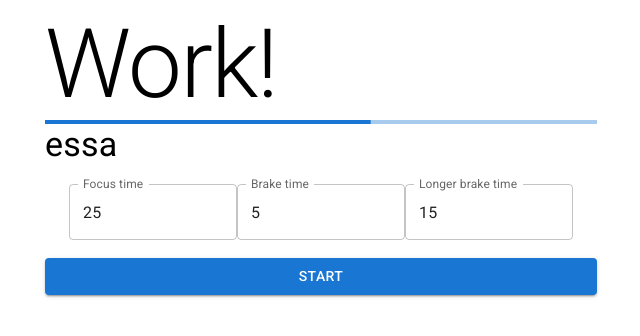
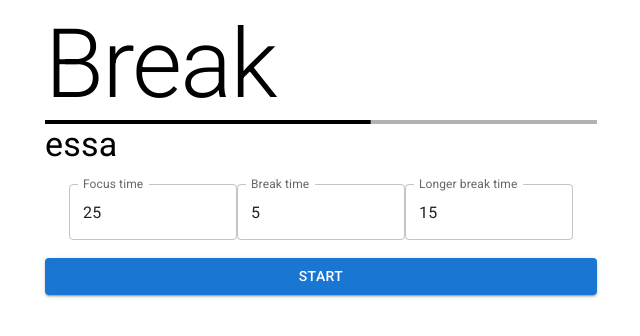
Before and after one commit to pjwegiel/pomodoro, a React (Create React App) app: page / in a window 1280 px wide. Shown: the top 336 px of the page, without its empty margins (319-959 px from the left). Built offline with nearby package versions, Linux system fonts and the light colour scheme.

Commit message:
added redux

```diff
--- a/package.json
+++ b/package.json
@@ -15,7 +15,10 @@
     "@types/react-dom": "^17.0.11",
     "react": "^17.0.2",
     "react-dom": "^17.0.2",
+    "react-redux": "^7.2.6",
     "react-scripts": "5.0.0",
+    "redux": "^4.1.2",
+    "redux-thunk": "^2.4.1",
     "typescript": "^4.5.5",
     "web-vitals": "^2.1.4"
   },
@@ -38,6 +41,9 @@
     ]
   },
   "devDependencies": {
+    "@types/react-redux": "^7.1.22",
+    "@types/redux": "^3.6.0",
+    "@types/redux-thunk": "^2.1.0",
     "@typescript-eslint/eslint-plugin": "^5.10.2",
     "@typescript-eslint/parser": "^5.10.2",
     "eslint": "^8.8.0",
--- a/src/App.tsx
+++ b/src/App.tsx
@@ -1,4 +1,5 @@
 import { Container } from '@mui/material'
+import { useState } from 'react'
 import { ProgressBar } from './Components/ProgressBar/ProgressBar'
 import { Form } from './Components/Form/Form'
 
@@ -11,7 +12,18 @@ import { Form } from './Components/Form/Form'
 // counter of past intervals
 
 function App() {
-    const isWorking = true
+    type timesStateType = {
+        focusTime: number
+        breakTime: number
+        longerBreakTime: number
+    }
+    const [timesState, setTimesState] = useState<timesStateType>({
+        focusTime: 15,
+        breakTime: 5,
+        longerBreakTime: 15,
+    })
+
+    const isWorking = false
     return (
         <Container maxWidth="sm">
             <ProgressBar isWorking={isWorking} />
--- /dev/null
+++ b/src/Components/ActionButton/ActionButton.tsx
@@ -0,0 +1,24 @@
+import Button from '@mui/material/Button'
+
+type ActionButtonProps = {
+    label: string
+    onClickEvent: () => void
+}
+
+export function ActionButton({
+    label,
+    onClickEvent,
+}: ActionButtonProps): JSX.Element {
+    return (
+        <Button
+            variant="contained"
+            fullWidth
+            onClick={(e) => {
+                e.preventDefault()
+                onClickEvent()
+            }}
+        >
+            {label}
+        </Button>
+    )
+}
--- a/src/Components/Form/Form.tsx
+++ b/src/Components/Form/Form.tsx
@@ -1,11 +1,20 @@
-import { Container, Button } from '@mui/material'
+import { Container } from '@mui/material'
 import { useState } from 'react'
 import { NumberInputTextField } from '../NumberInputTextField/NumberInputTextField'
+import { ActionButton } from '../ActionButton/ActionButton'
 
 export function Form(): JSX.Element {
     const [focusTime, setFocusTime] = useState<number>(25)
-    const [brakeTime, setBrakeTime] = useState<number>(5)
-    const [longerBrakeTime, setLongerBrakeTime] = useState<number>(15)
+    const [breakTime, setBreakTime] = useState<number>(5)
+    const [longerBreakTime, setLongerBreakTime] = useState<number>(15)
+    function onStartClick() {
+        const times = {
+            focusTime,
+            breakTime,
+            longerBreakTime,
+        }
+        console.log(times)
+    }
     return (
         <>
             <br />
@@ -20,28 +29,26 @@ export function Form(): JSX.Element {
                     }}
                 />
                 <NumberInputTextField
-                    label="Brake time"
-                    value={brakeTime}
+                    label="Break time"
+                    value={breakTime}
                     onChangeEvent={(e) => {
                         e.preventDefault()
-                        const brakeValue = parseInt(e.target.value, 10)
-                        setBrakeTime(brakeValue)
+                        const breakValue = parseInt(e.target.value, 10)
+                        setBreakTime(breakValue)
                     }}
                 />
                 <NumberInputTextField
-                    label="Longer brake time"
-                    value={longerBrakeTime}
+                    label="Longer break time"
+                    value={longerBreakTime}
                     onChangeEvent={(e) => {
                         e.preventDefault()
-                        const longerBrakeValue = parseInt(e.target.value, 10)
-                        setLongerBrakeTime(longerBrakeValue)
+                        const longerBreakValue = parseInt(e.target.value, 10)
+                        setLongerBreakTime(longerBreakValue)
                     }}
                 />
             </Container>
             <br />
-            <Button variant="contained" fullWidth>
-                Start
-            </Button>
+            <ActionButton label="Start" onClickEvent={() => onStartClick()} />
         </>
     )
 }
--- a/src/Components/ProgressBar/ProgressBar.tsx
+++ b/src/Components/ProgressBar/ProgressBar.tsx
@@ -15,7 +15,7 @@ export function ProgressBar({ isWorking }: ProgressBarProps): JSX.Element {
     return (
         <>
             <Typography variant="h1">
-                {isWorkingState ? 'Work!' : 'Break'}
+                {isWorkingState ? 'Focus!' : 'Break'}
             </Typography>
             <Box>
                 <LinearProgress
--- /dev/null
+++ b/src/Store/actionTypes.ts
@@ -0,0 +1 @@
+export const SET_TIMES = 'SET_TIMES'
--- /dev/null
+++ b/src/Store/reducer.ts
@@ -0,0 +1,27 @@
+import * as actionTypes from './actionTypes'
+
+const initialState: TimesState = {
+    times: {
+        focusTime: 25,
+        breakTime: 5,
+        longerBreakTime: 15,
+    },
+}
+
+// eslint-disable-next-line default-param-last
+function reducer(state: TimesState = initialState, action: TimesAction) {
+    switch (action.type) {
+        case actionTypes.SET_TIMES:
+            return {
+                times: {
+                    focusTime: action.times.focusTime,
+                    breakTime: action.times.breakTime,
+                    longerBreakTime: action.times.longerBreakTime,
+                },
+            }
+        default:
+            return state
+    }
+}
+
+export default reducer
--- a/src/index.tsx
+++ b/src/index.tsx
@@ -1,11 +1,21 @@
 import { StrictMode } from 'react'
 import ReactDOM from 'react-dom'
+import { createStore, applyMiddleware, Store } from 'redux'
+import { Provider } from 'react-redux'
+import thunk from 'redux-thunk'
+import reportWebVitals from './reportWebVitals'
 import App from './App'
-import reportWebVitals from './reportWebVitals'
+import reducer from './Store/reducer'
+
+const store: Store<TimesState, TimesAction> & {
+    dispatch: DispatchType
+} = createStore(reducer, applyMiddleware(thunk))
 
 ReactDOM.render(
     <StrictMode>
-        <App />
+        <Provider store={store}>
+            <App />
+        </Provider>
     </StrictMode>,
     document.getElementById('root')
 )
```
Also changed, not shown: src/Store/actionCreators.ts (added, +9 -0 lines), src/type.d.ts (added, +16 -0 lines), 1 other file (tests, documents, lock files or other folders).
